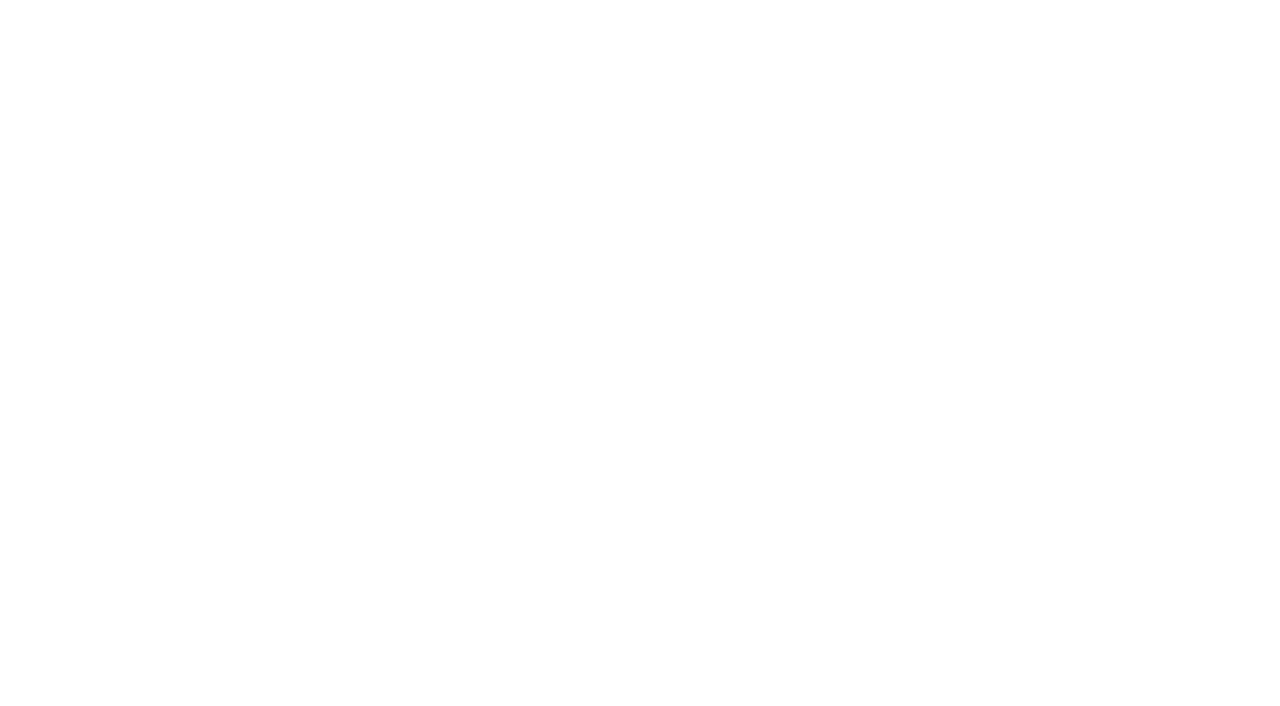
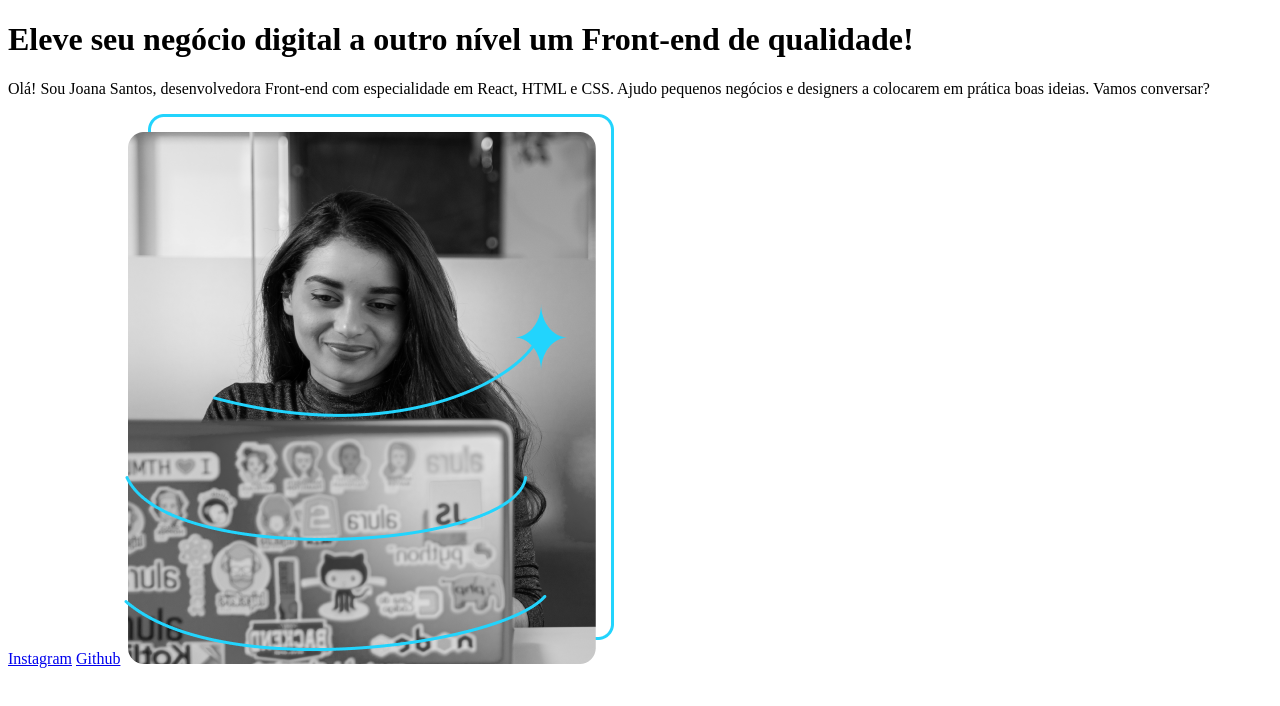
Before and after one commit to raiykawaai/aluraWeb1, a plain HTML site: page index.html in a window 1280 px wide. Drawn offline with Linux system fonts and the light colour scheme.

Commit message:
mudança 2

```diff
--- a/index.html
+++ b/index.html
@@ -7,7 +7,13 @@
 </head>
 <body>
     <header></header><!--Cabeçalho-->
-    <main></main><!--Conteúdo Principal-->
+    <main>
+        <h1>Eleve seu negócio digital a outro nível <strong>um Front-end de qualidade!</strong></h1>
+        <p>Olá! Sou Joana Santos, desenvolvedora Front-end com especialidade em React, HTML e CSS. Ajudo pequenos negócios e designers a colocarem em prática boas ideias. Vamos conversar?</p>
+        <a href="https://instagram.com/aluraonline">Instagram</a><!--âncora: cria um link para outras páginas, arquivos, emails-->
+        <a href="https://github.com/alura-cursos">Github</a>
+        <img src="imagem-alura.png" alt="Foto Joana programando">
+    </main><!--Conteúdo Principal-->
     <footer></footer><!--Rodapé-->
 </body>
 </html>
```
Also changed, not shown: imagem-alura.png (added).
